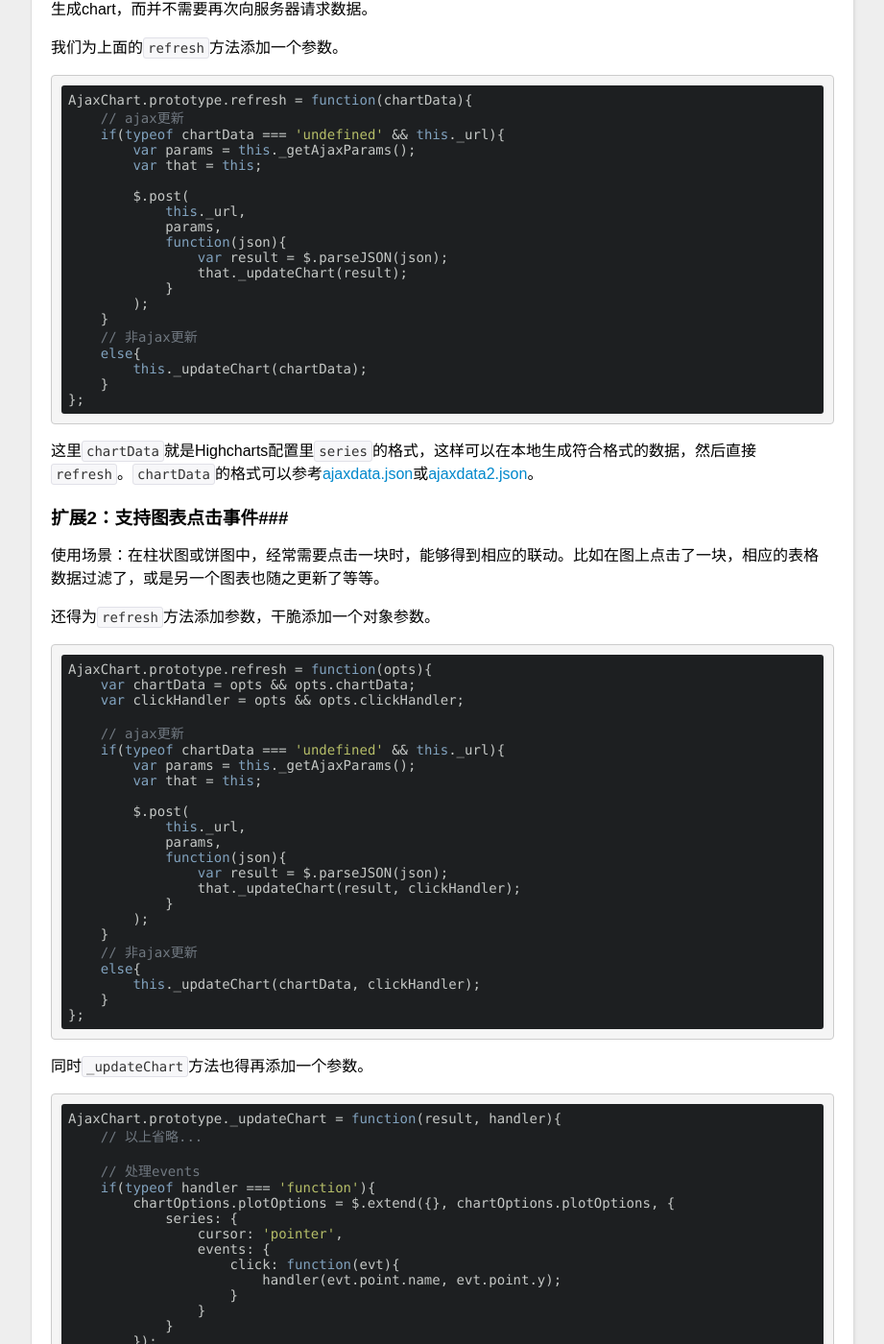
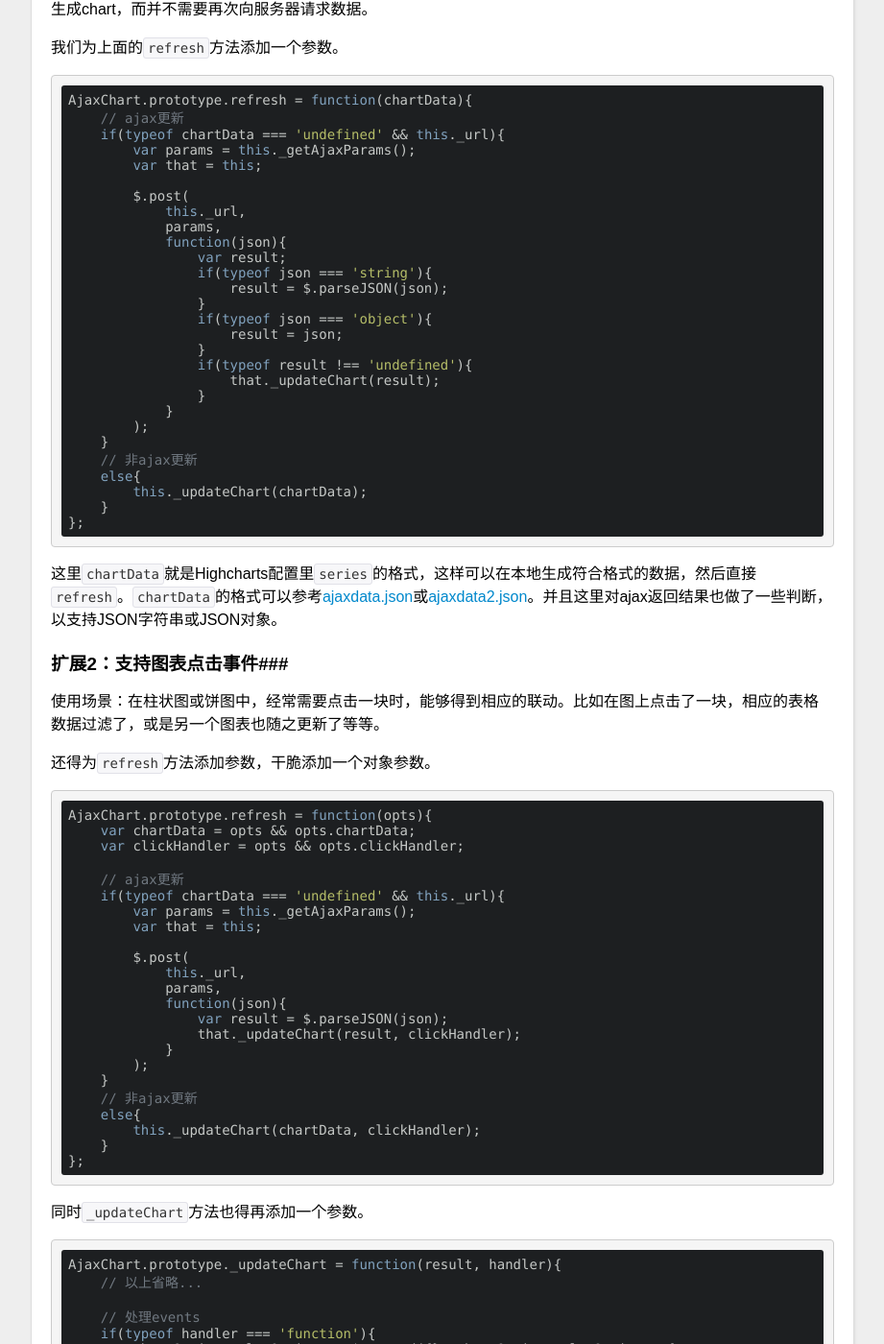
Before and after one commit to danislyn/danislyn.github.com, a Jekyll site: the page built from _posts/javascript/2015-02-05-ajax-chart-for-highcharts.md, in a window 1280 px wide and 1400 px high, scrolled down 4908 px. Shown: the whole window at 96% size, without its empty margins (23-944 px from the left). Built offline with Jekyll 4.4.1, drawn with Linux system fonts in a browser that asks for light colours; nearby versions of some CDN libraries; comment, search, counter and statistics services are not loaded; some of the changed text lies outside the part shown.

Commit message:
update AjaxChart demo

```diff
--- a/_posts/javascript/2015-02-05-ajax-chart-for-highcharts.md
+++ b/_posts/javascript/2015-02-05-ajax-chart-for-highcharts.md
@@ -258,8 +258,16 @@ AjaxChart构造
                 this._url,
                 params,
                 function(json){
-                    var result = $.parseJSON(json);
-                    that._updateChart(result);
+                    var result;
+                    if(typeof json === 'string'){
+                        result = $.parseJSON(json);
+                    }
+                    if(typeof json === 'object'){
+                        result = json;
+                    }
+                    if(typeof result !== 'undefined'){
+                        that._updateChart(result);
+                    }
                 }
             );
         }
@@ -269,7 +277,7 @@ AjaxChart构造
         }
     };
 
-这里`chartData`就是Highcharts配置里`series`的格式，这样可以在本地生成符合格式的数据，然后直接`refresh`。`chartData`的格式可以参考[ajaxdata.json](/demo/AjaxChart/v1/ajaxdata.json)或[ajaxdata2.json](/demo/AjaxChart/v1/ajaxdata2.json)。
+这里`chartData`就是Highcharts配置里`series`的格式，这样可以在本地生成符合格式的数据，然后直接`refresh`。`chartData`的格式可以参考[ajaxdata.json](/demo/AjaxChart/v1/ajaxdata.json)或[ajaxdata2.json](/demo/AjaxChart/v1/ajaxdata2.json)。并且这里对ajax返回结果也做了一些判断，以支持JSON字符串或JSON对象。
 
 
 
```
Also changed, not shown: other parts of _posts/javascript/2015-02-05-ajax-chart-for-highcharts.md (+2 -1 lines), demo/AjaxChart/v1/AjaxChart.js (+13 -4 lines), demo/AjaxChart/v2/js/lib/AjaxChart.js.
